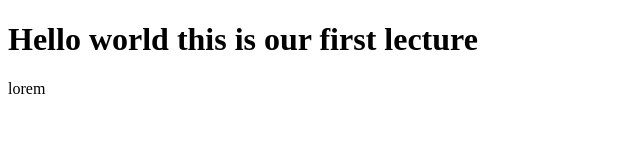
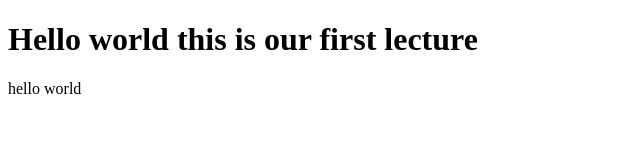
Before and after one commit to AnujSoni76/git_anuj12, a plain HTML site: page index.html in a window 1280 px wide. Shown: the full height of the page, 0-640 px from the left. Drawn offline with Linux system fonts and the light colour scheme.

Commit message:
udit made some changes

```diff
--- a/index.html
+++ b/index.html
@@ -7,6 +7,6 @@
 </head>
 <body>
     <h1>Hello world this is our first lecture</h1>
-    <p>lorem</p>
+    <p>hello world</p>
 </body>
 </html>
```
